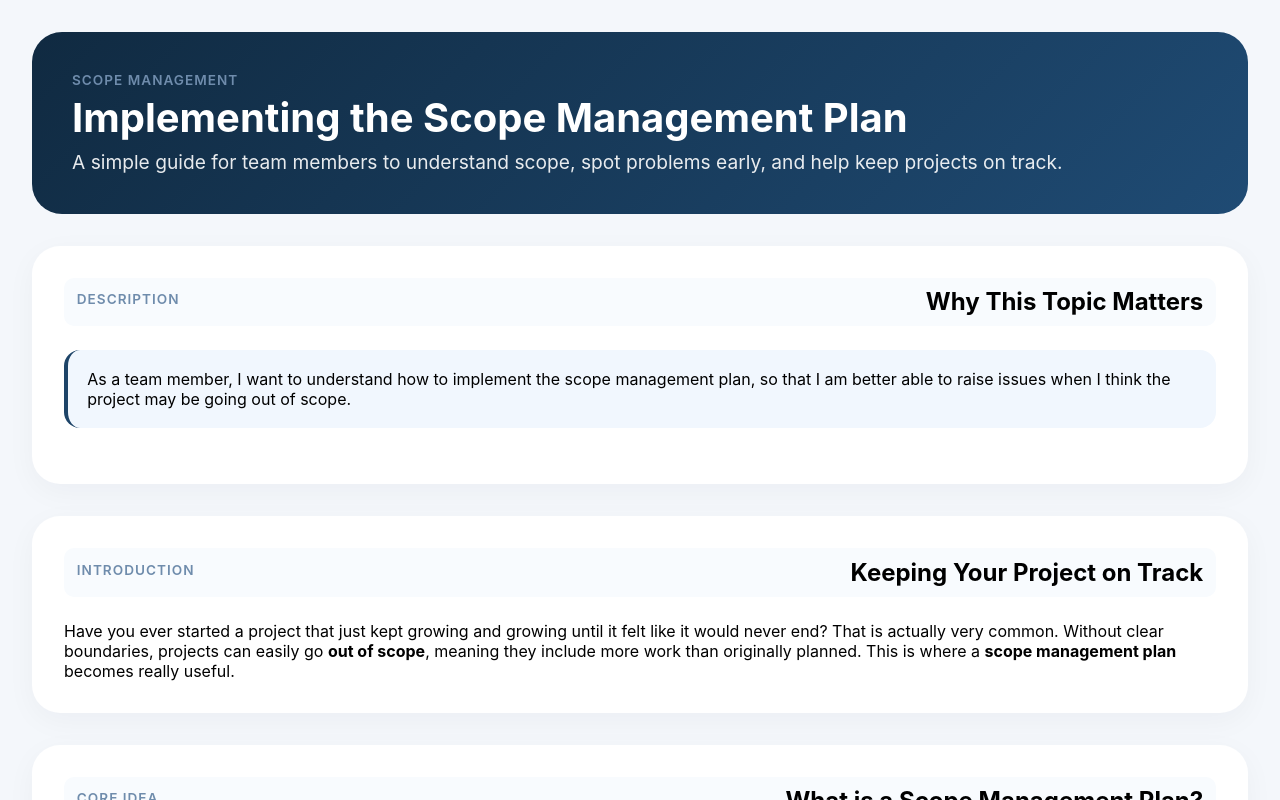
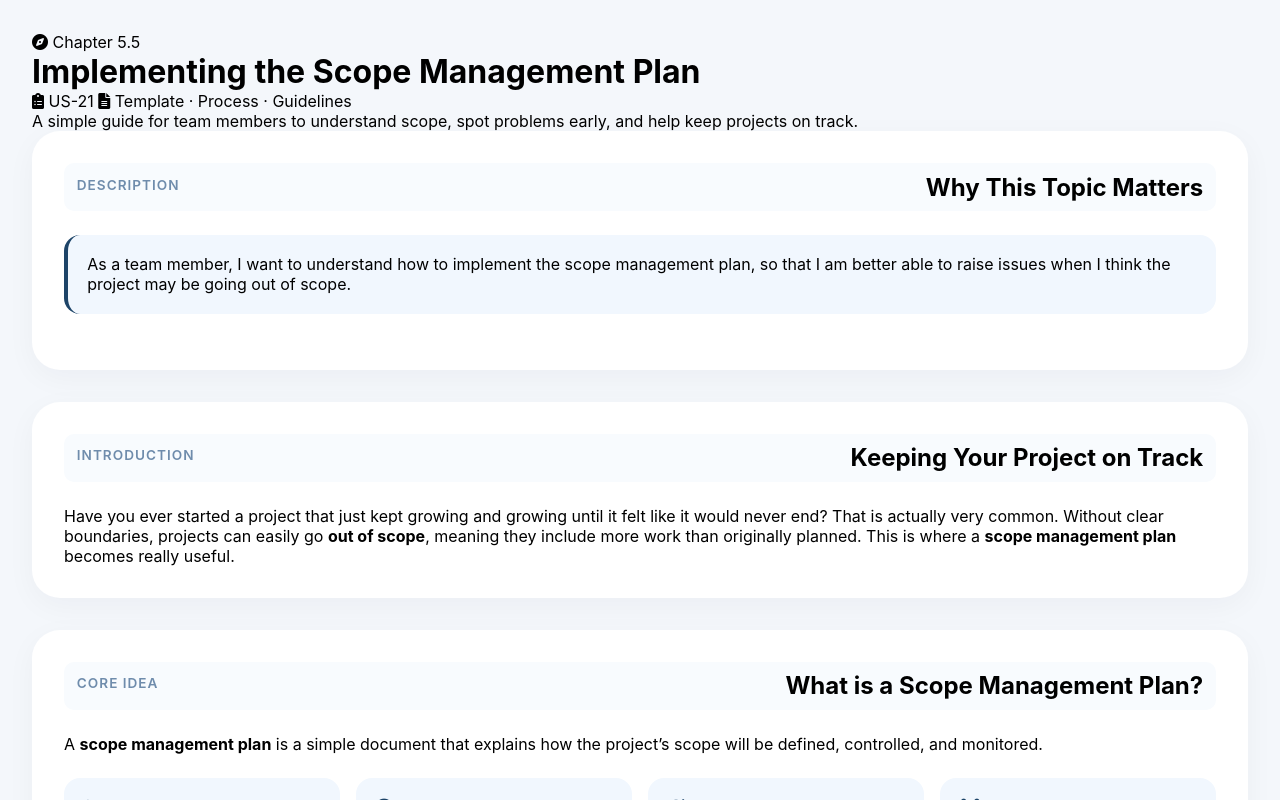
Before and after one commit to shashikapri/shashikapri.github.io, a plain HTML site: page chapter5.5.html in a window 1280 px wide. Drawn offline with Linux system fonts and the light colour scheme.

Commit message:
Fix chapter 5.5 header

```diff
--- a/chapter5.5.html
+++ b/chapter5.5.html
@@ -13,18 +13,18 @@
   <body>
     <div class="main-content">
       <!-- Hero / Cover -->
-      <div class="header-container">
-        <div class="guidebook-cover">
-          <div class="chapter-number">Scope Management</div>
-
-          <h1 class="cover-title">Implementing the Scope Management Plan</h1>
-
-          <p class="cover-subtitle">
-            A simple guide for team members to understand scope, spot problems
-            early, and help keep projects on track.
-          </p>
+      <div class="us20-hero">
+        <div class="us20-hero-content">
+            <span class="us20-chapter-badge"><i class="fas fa-compass"></i> Chapter 5.5</span>
+            <h1 class="us20-title">Implementing the <span class="us20-title-highlight">Scope Management Plan</span></h1>
+            <div class="us20-meta">
+                <span class="us20-code-badge"><i class="fas fa-clipboard-list"></i> US-21</span>
+                <span class="us20-code-badge"><i class="fas fa-file-alt"></i> Template · Process · Guidelines</span>
+            </div>
+            <p class="us20-hero-description">A simple guide for team members to understand scope, spot problems
+            early, and help keep projects on track.</p>
         </div>
-      </div>
+    </div>
 
       <!-- Description -->
       <div class="section-card">
```
